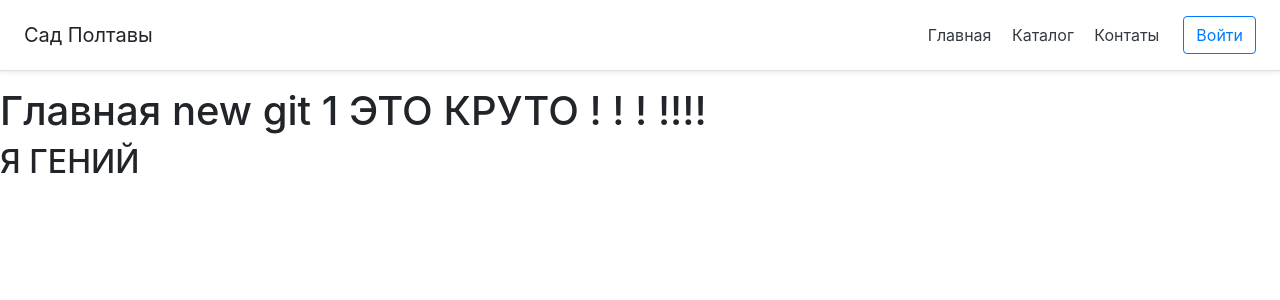
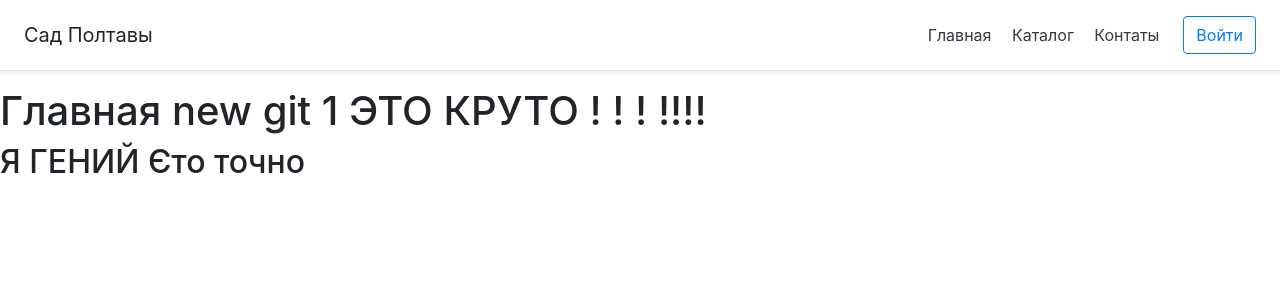
Before and after one commit to allwebbox/poltava, a Django app: page / in a window 1280 px wide. Shown: the top 300 px of the page. Run offline with Django 3.2, Linux system fonts and the light colour scheme; some libraries are stand-ins or nearby versions.

Commit message:
from pc new mes

```diff
--- a/catalog/templates/catalog/index.html
+++ b/catalog/templates/catalog/index.html
@@ -4,5 +4,5 @@
 
 {%block content%}
 <h1>Главная new git 1 ЭТО КРУТО ! !  ! !!!! </h1>
-<h2>Я ГЕНИЙ </h2>
+<h2>Я ГЕНИЙ  Єто точно  </h2>
 {%endblock%}
```
